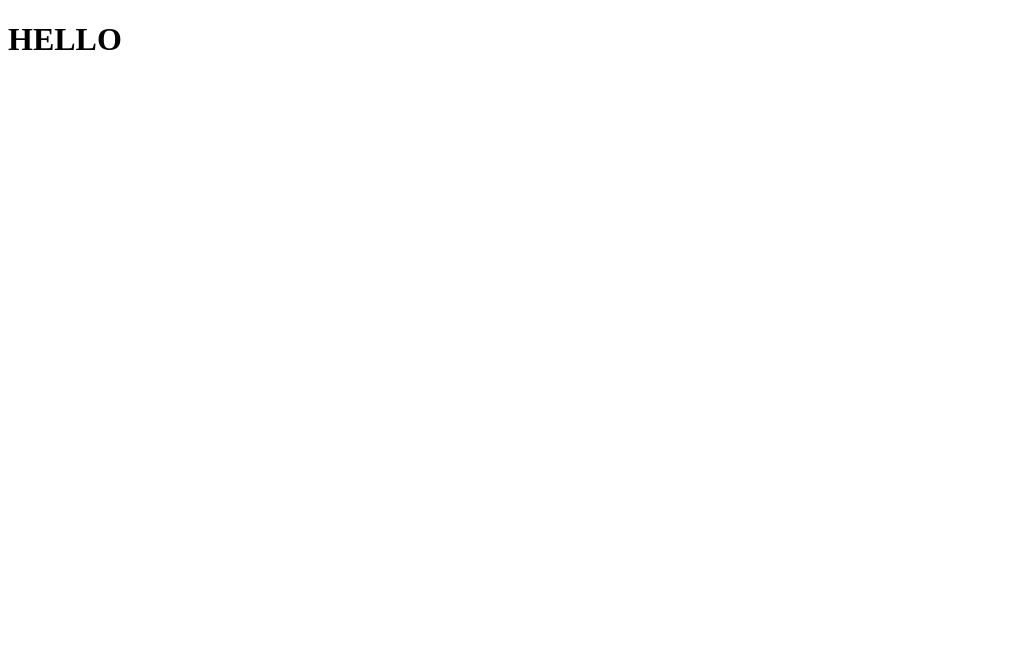
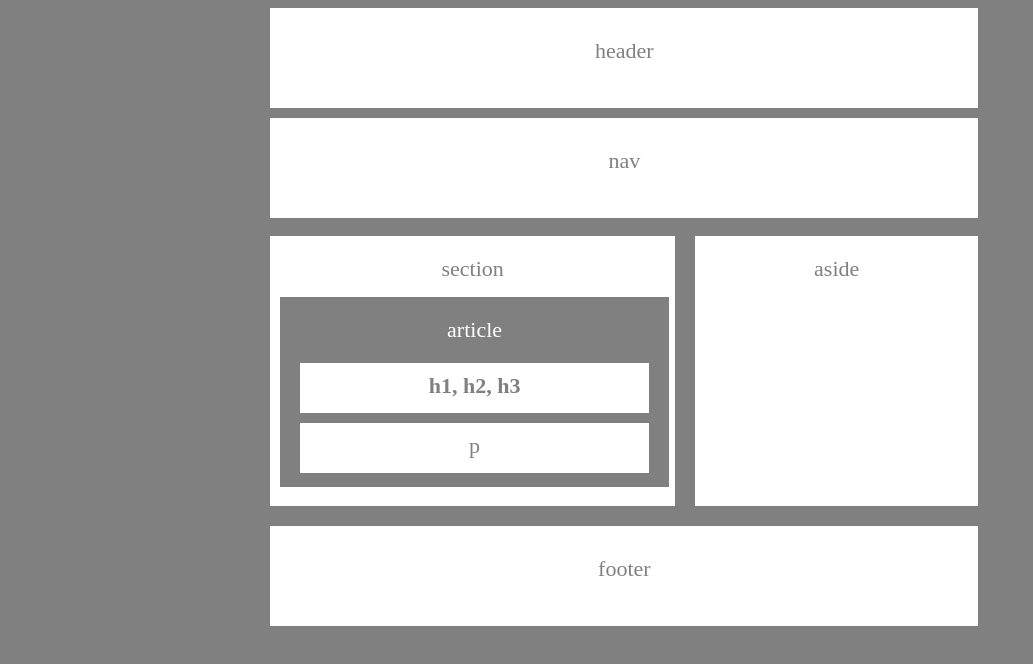
Before and after one commit to seankish/HW-Wireframe, a plain HTML site: page Index.html in a window 1280 px wide. Shown: the whole page, without its empty margins (0-1033 px from the left). Drawn offline with Linux system fonts and the light colour scheme.

Commit message:
finished assignment

```diff
--- a/Index.html
+++ b/Index.html
@@ -2,14 +2,35 @@
 
     <head>
 
-        <title></title>
+        <title>Wireframe Homework</title>
 
-        <link rel="stylesheet" href="">
+        <link rel="stylesheet" href="style.css">
     </head>
     <body>
-        <h1>HELLO</h1>
+        <div class="content">
+            <header> header</header>
+            <div id="nav">nav</div>
+            <section>
+             section
+             <div id="article">article
+                <div id="h">h1, h2, h3</div>
+                <div id="p">p</div>
+             </div>
+        <div>
+             </section>
+        <div id="aside">aside</div>
 
 
-        <script src="" async defer></script>
+
+
+
+
+
+
+
+
+
+
+         <footer>footer</footer>
     </body>
 </html>
--- a/style.css
+++ b/style.css
@@ -1 +1,97 @@
-style.css
+body {
+background: grey;
+
+}
+* {
+    font: grey;
+    font-size: 22px;
+    box-sizing: border-box;
+    text-align: center;
+  }
+.content {
+    color: grey;
+
+    Height: 60px;
+    width: 80%;
+    margin-left: 40px;
+    margin-right: 40px;
+}
+header {
+    padding-top: 30px;
+    background: white;
+    width: 70%;
+    height: 100px;
+    margin-left: 22%;
+    margin-bottom: 10px;
+
+}
+#nav {
+    padding-top: 30px;
+    background: white;
+    margin-left: 22%;
+    width: 70%;
+    height: 100px;
+    margin-bottom: 18px;
+
+}
+section {
+    padding-top: 20px;
+    float: left;
+    background: white;
+    height:270px;
+    width: 40%;
+    margin-left: 22%;
+    margin-bottom: 20px;
+}
+#aside {
+    padding-top: 20px;
+    background: white;
+    width: 28%;
+    Height: 270px;
+    float: left;
+    margin-left: 2%;
+    margin-bottom: 20px;
+}
+#article {
+    color: white;
+    padding-top: 20px;
+    clear: left;
+    margin-top: 15px;
+    margin-left: 10px;
+    width: 96%;
+    height: 190px;
+    background: grey;
+    font: grey;
+    padding-bottom: 30px;
+}
+footer {
+         clear: both;
+        padding-top: 30px;
+        background: white;
+        width: 70%;
+        height: 100px;
+        margin-left: 22%;
+        margin-bottom: 10px;
+
+}
+#h {
+    color: grey;
+    font-weight: bold;
+    padding-top: 10px;
+    height: 50px;
+    width: 90%;
+    background: white;
+    margin-bottom: 10px;
+    margin-top: 20px;
+    margin-left: 5%
+}
+
+#p {
+    color: grey;
+    padding-top: 10px;
+    height: 50px;
+    width:90%;
+    background: white;
+    margin-left: 5%;
+    margin-bottom: 10px;
+}
```
